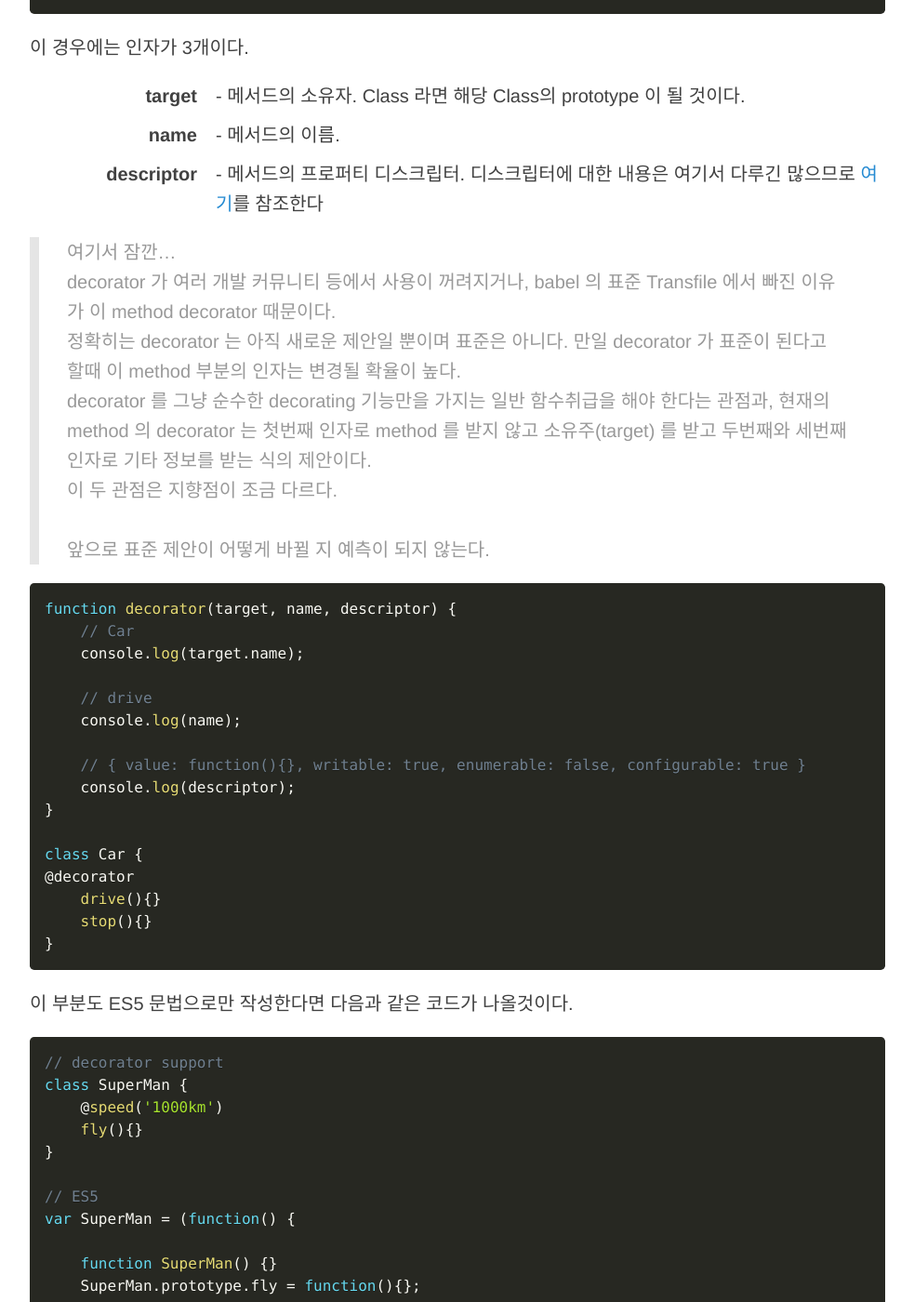
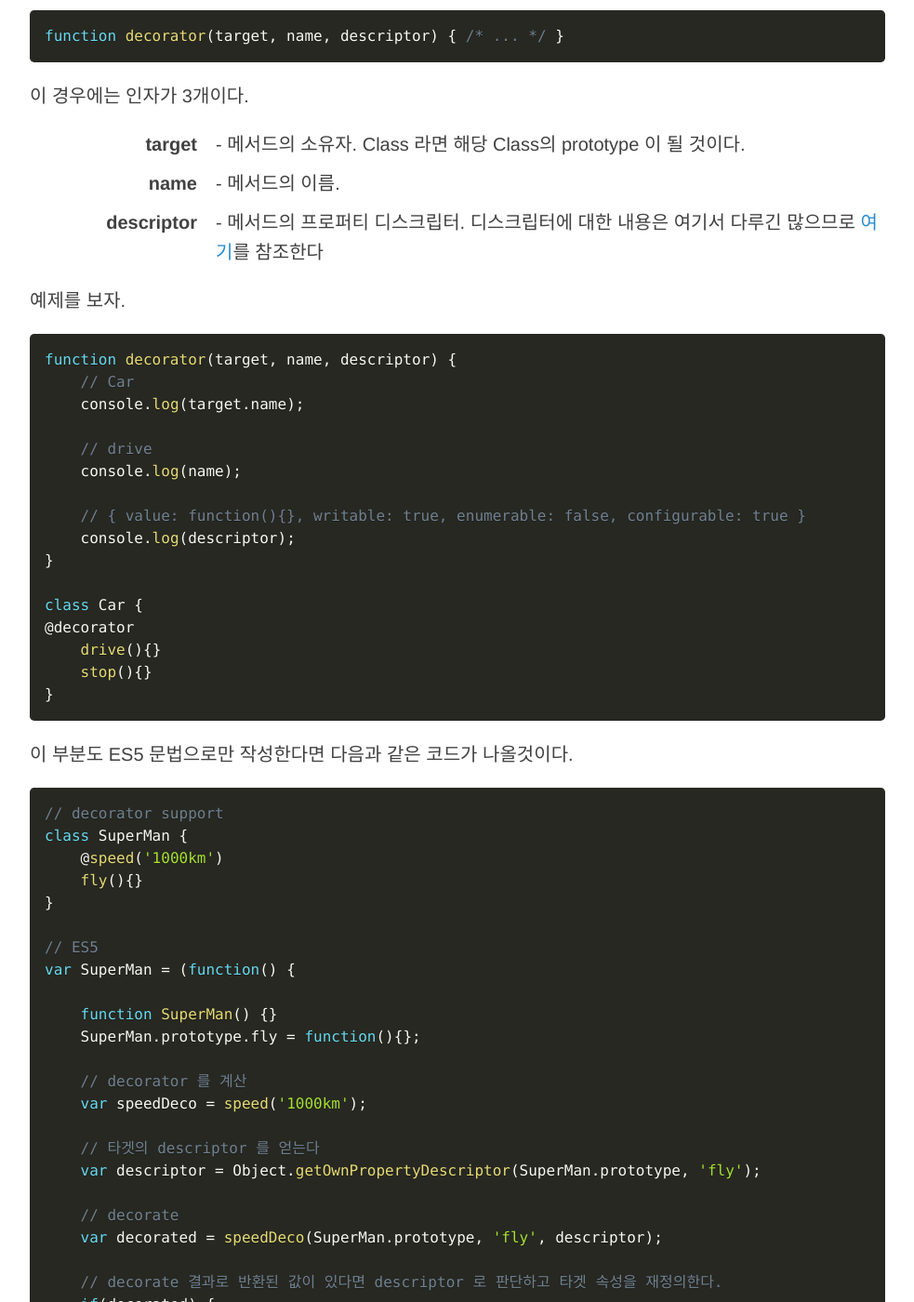
Before and after one commit to javarouka/blog, a Jekyll site: the page built from _posts/2016-09-30-decorator-exploring.md, in a window 1280 px wide and 1400 px high, scrolled down 7322 px. Shown: the whole window at 93% size, without its empty margins (148-1131 px from the left). Built offline with Jekyll 4.4.1, drawn with Linux system fonts in a browser that asks for light colours; nearby versions of some CDN libraries; comment, search, counter and statistics services are not loaded; some of the changed text lies outside the part shown.

Commit message:
Promise Draft

````diff
--- a/_posts/2016-09-30-decorator-exploring.md
+++ b/_posts/2016-09-30-decorator-exploring.md
@@ -308,11 +310,7 @@ function decorator(target, name, descriptor) { /* ... */ }
     <dd>- 메서드의 프로퍼티 디스크립터. 디스크립터에 대한 내용은 여기서 다루긴 많으므로 <a href='https://developer.mozilla.org/ko/docs/Web/JavaScript/Reference/Global_Objects/Object/defineProperty#Description' target='_blank'>여기</a>를 참조한다</dd>
 </dl>
 
-> 여기서 잠깐...<br/>
-decorator 가 여러 개발 커뮤니티 등에서 사용이 꺼려지거나, babel 의 표준 Transfile 에서 빠진 이유가 이 method decorator 때문이다.<br/>
-정확히는 decorator 는 아직 새로운 제안일 뿐이며 표준은 아니다. 만일 decorator 가 표준이 된다고 할때 이 method 부분의 인자는 변경될 확율이 높다.<br/>
-decorator 를 그냥 순수한 decorating 기능만을 가지는 일반 함수취급을 해야 한다는 관점과, 현재의 method 의 decorator 는 첫번째 인자로 method 를 받지 않고 소유주(target) 를 받고 두번째와 세번째 인자로 기타 정보를 받는 식의 제안이다.<br/>
-이 두 관점은 지향점이 조금 다르다.<br/><br/>앞으로 표준 제안이 어떻게 바뀔 지 예측이 되지 않는다.
+예제를 보자.
 
 ```javascript
 function decorator(target, name, descriptor) {
````
Also changed, not shown: other parts of _posts/2016-09-30-decorator-exploring.md (+8 -0 lines).
